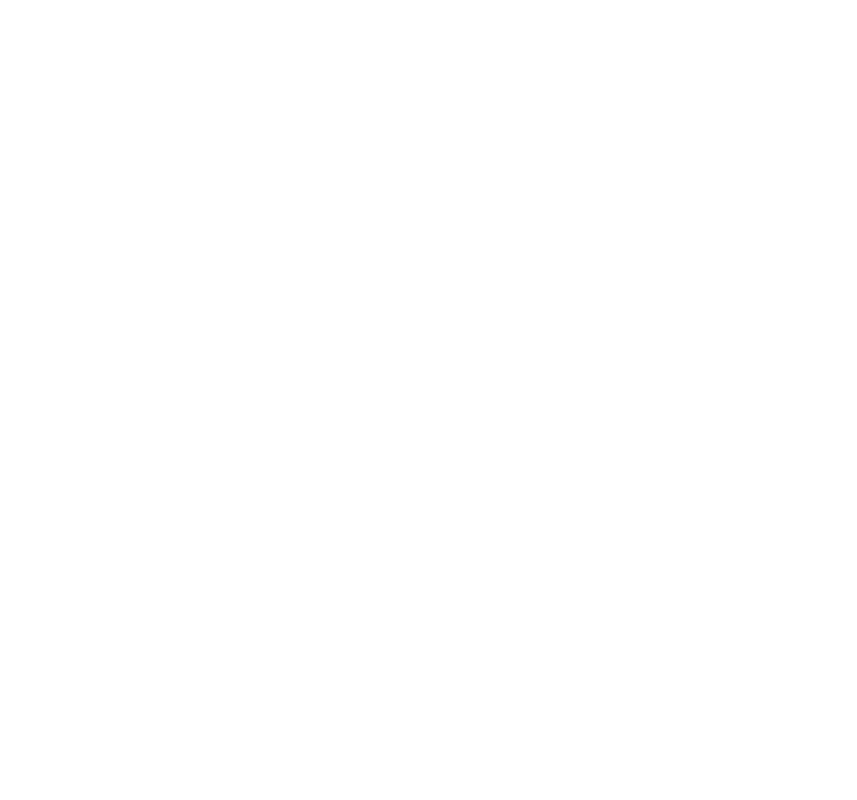
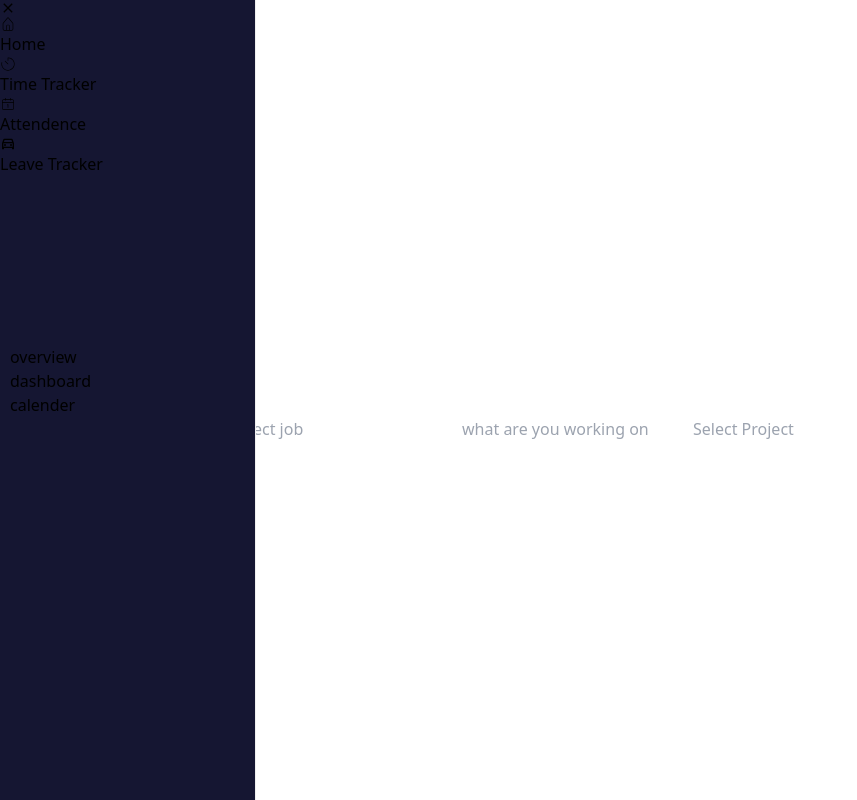
Before and after one commit to Anmol0987/Employee_managment_Art, a React (Vite) app: page /timetracker/mydata/timelogs in a window 1280 px wide. Before the commit this address had no page. Shown: the whole page, without its empty margins (0-857 px from the left). Built offline with nearby package versions, Linux system fonts and the light colour scheme.

Commit message:
timetracker

```diff
--- a/src/App.jsx
+++ b/src/App.jsx
@@ -5,7 +5,7 @@
 import { BrowserRouter, Route, Routes } from 'react-router-dom'
 // import FixedComponent from './components/FixedComponent'
 import Calender from './Screens/Calender'
-import Test from './Screens/Test'
+import TimeTracker from './Screens/TimeTracker'
 
 
 function App() {
@@ -18,6 +18,9 @@
             <Route path="/home/myspace/overview" element={<Home />} />
             <Route path="/home/myspace/dashboard" element={<Dashboard />} />
             <Route path="/home/myspace/calender" element={<Calender />} />
+            <Route path="/timetracker/mydata/timelogs" element={<TimeTracker/>} />
+            <Route path="/timetracker/mydata" element={<TimeTracker/>} />
+
           </Routes>
         </BrowserRouter>
       </RecoilRoot>
--- /dev/null
+++ b/src/Screens/TimeTracker.jsx
@@ -0,0 +1,38 @@
+import React from 'react'
+import { useRecoilValue } from 'recoil'
+import { CollapsedAtom } from '../atom/Collapsed'
+import NavBar2 from '../components/NavBar2'
+import SideBar from '../components/SideBar'
+import NavBar from '../components/NavBar'
+
+const TimeTracker = () => {
+    const isCollapsed = useRecoilValue(CollapsedAtom);
+
+    return (
+        <>
+        <SideBar />
+        <NavBar titles={["My Data", "Team"]} />
+        <NavBar2 titles={["overview", "dashboard", "calender"]} />
+        <div className={`${isCollapsed ? 'bg-slate-300  w-[95vw] float-end p-16 flex flex-wrap gap-10' : 'bg-slate-300 flex-wrap  w-[80%] float-end  px-28  py-14  flex gap-28'}`}>
+            <div className='h-16 w-[95vw] rounded-lg bg-white flex items-center justify-evenly'>
+                <label>
+                    <input className='border border-slate-300 rounded-md px-4 py-2' name='Project' placeholder='Select Project'/>
+                </label>
+                <label>
+                    <input className='border border-slate-300 rounded-md px-4 py-2' name='Job' placeholder='Select job'/>
+                </label>
+                <label>
+                    <input className='border border-slate-300 rounded-md px-4 py-2' name='Work' placeholder='what are you working on'/>
+                </label>
+                <label>
+                    <input className='border border-slate-300 rounded-md px-4 py-2' name='Project' placeholder='Select Project'/>
+                </label>
+            </div>
+
+        </div>
+        </>
+
+    )
+}
+
+export default TimeTracker
```
